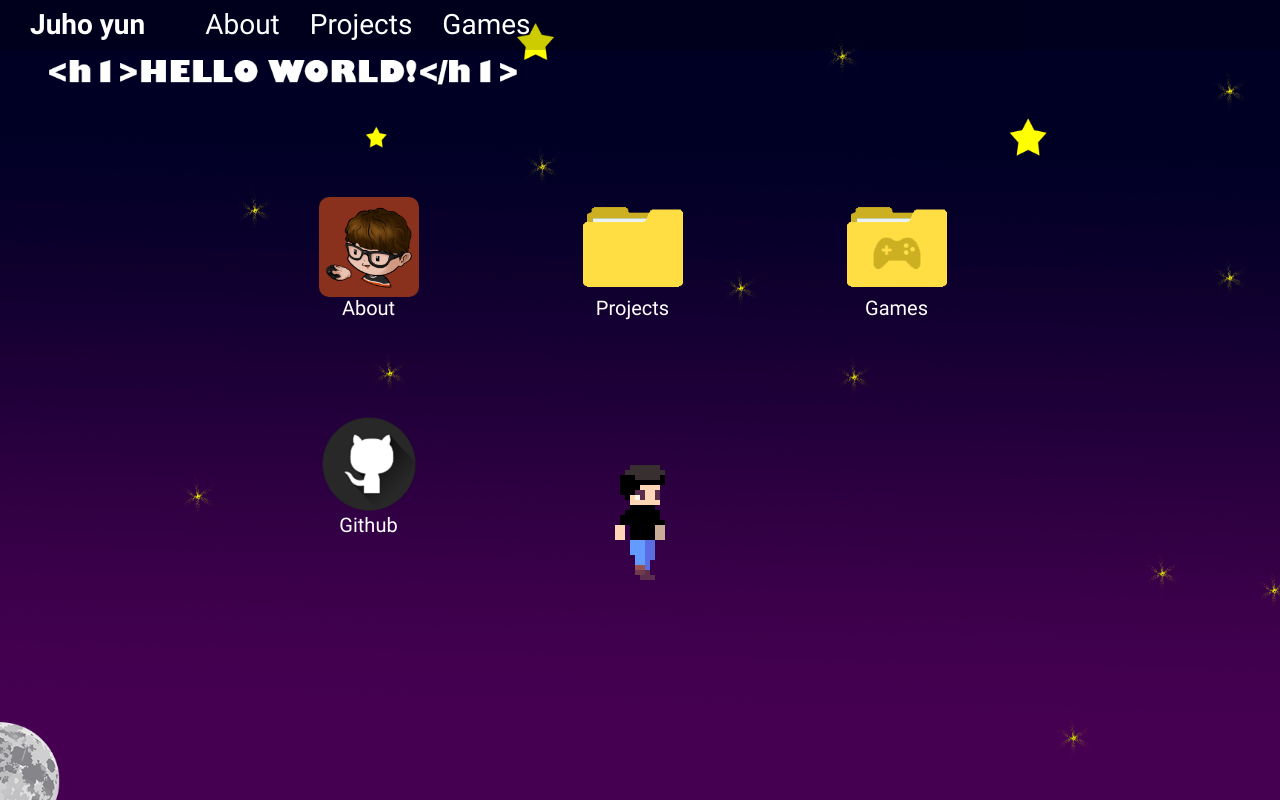
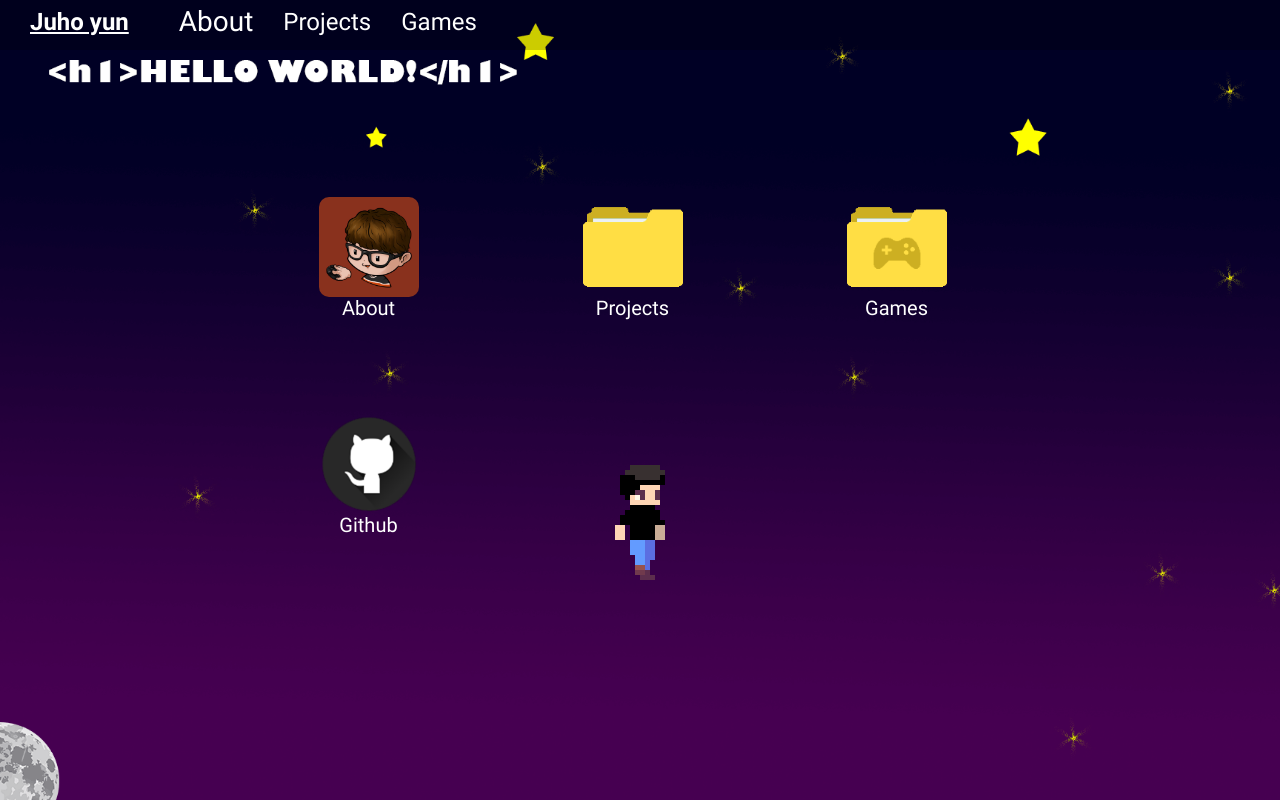
Before and after one commit to younv2/Portfolio, a plain HTML site: page index.html in a window 1280 px wide. Both pictures are taken after a click on the button "로그인". Shown: the top 805 px of the page. Drawn offline with Linux system fonts and the light colour scheme; a web font is replaced by a local one.

Commit message:
헤더 수정

```diff
--- a/css/basic.css
+++ b/css/basic.css
@@ -64,11 +64,12 @@ header {
     color: white;
     display: flex;
     align-items: center;
-    font-size : 28px;
-    height : 50px;
+    font-size : 24px;
+    height : 45px;
 }
 #gnb > li:first-child {
-    margin-right: 30px;
+    margin-right: 20px;
+    text-decoration: underline;
 }
 #gnb > li {
     margin-left: 30px;
```
